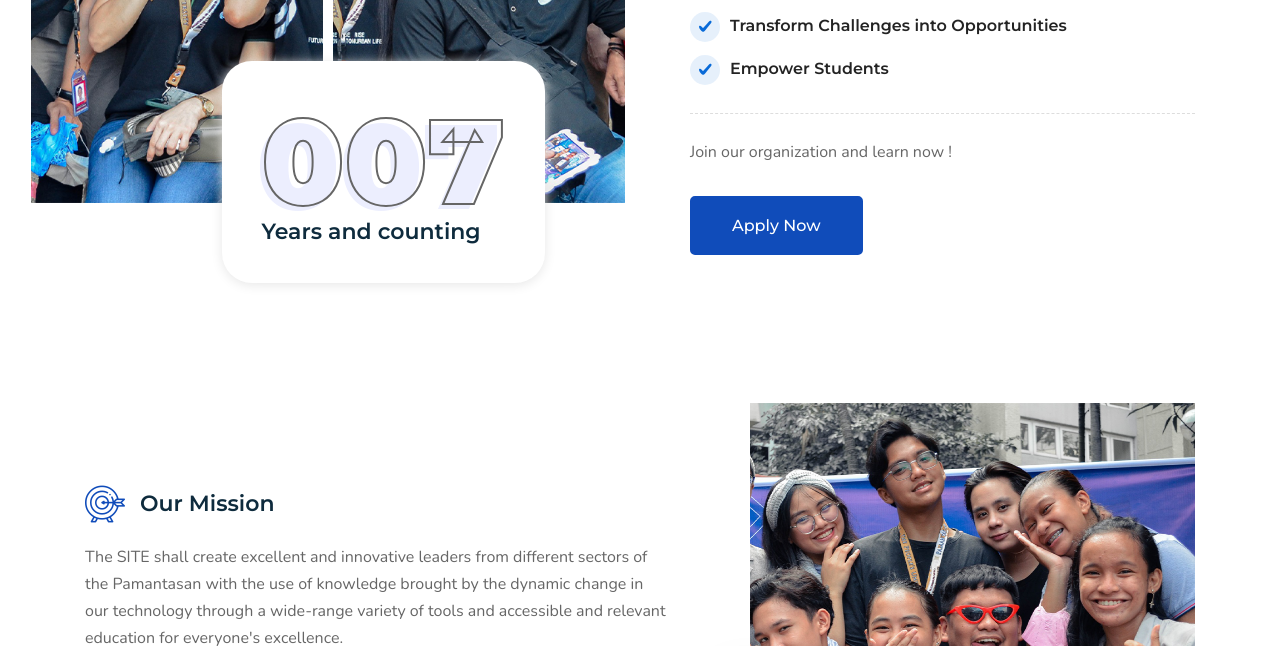
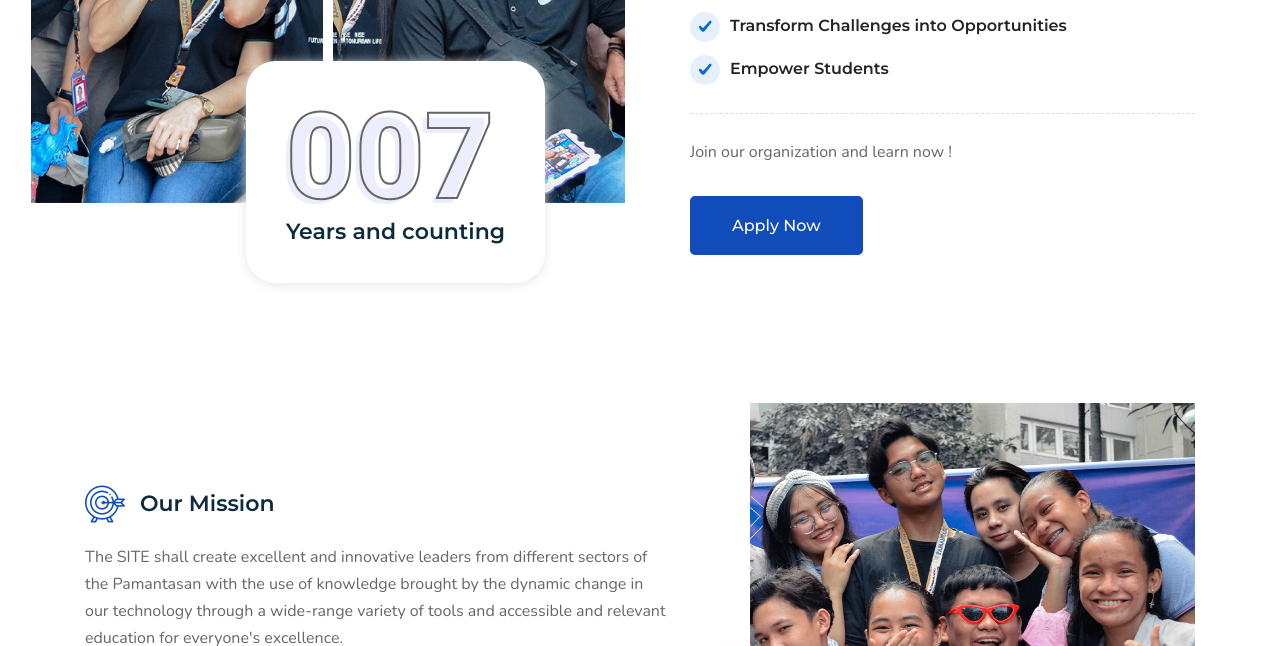
Before and after one commit to vinnyy-ph/PLM-SITE, a plain HTML site: page index.html in a window 1280 px wide. Shown: the part 1732-2378 px from the top of the page. Drawn offline with nearby package versions, Linux system fonts and the light colour scheme; files whose address does not match are found by name.

Commit message:
Update style.css

```diff
--- a/assets/css/style.css
+++ b/assets/css/style.css
@@ -1,4 +1,5 @@
 @import url("https://fonts.googleapis.com/css2?family=Nunito&display=swap");
+@import url("https://fonts.googleapis.com/css2?family=Heebo:wght@200;300;400;500;600;800&display=swap");
 @import url('https://fonts.googleapis.com/css2?family=Montserrat:wght@200;300;400;500;600;700;800;900&display=swap');
 
 * {
@@ -1868,6 +1869,8 @@ footer.bg-dark .f-item .address li strong {
 }
 
 .about-layout .thumb h4 strong {
+  font-weight: bold;
+  font-family: 'Heebo';
   display: block;
   font-size: 120px;
   text-shadow: -5px 5px 0px #eceefe;
```
